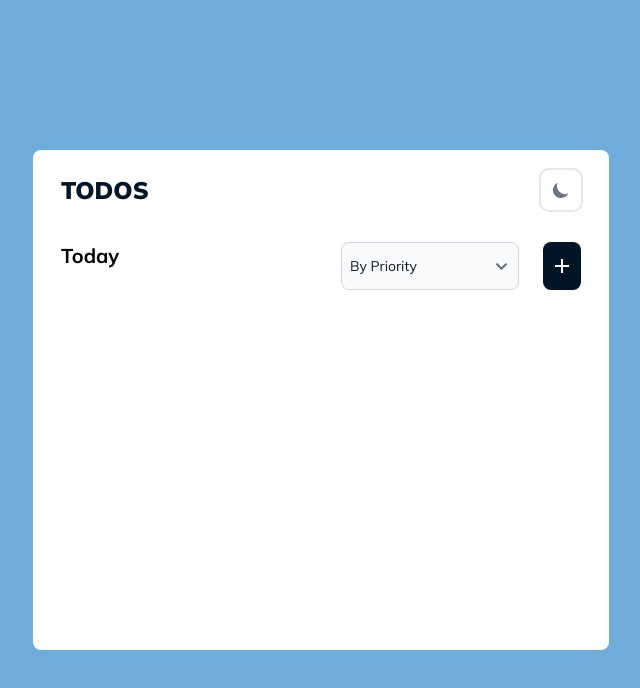
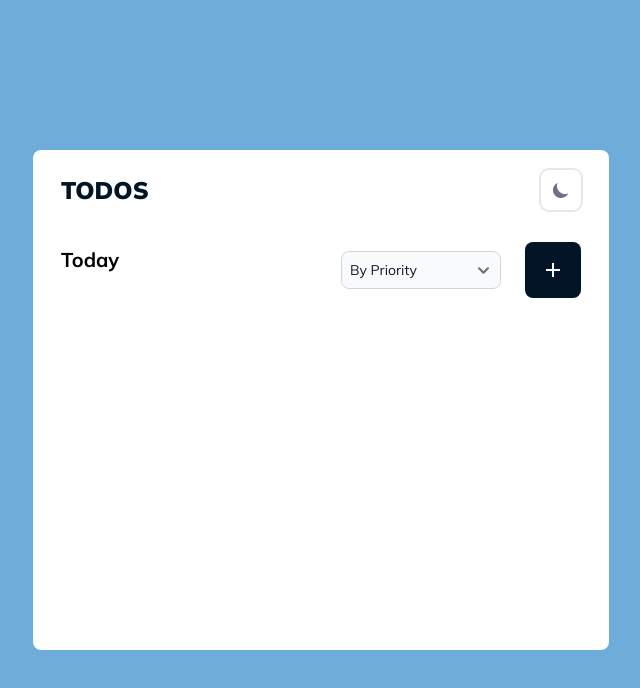
Before and after one commit to Dsouza-Malcolm/mvc-todo-app, a website built with Parcel: page src/index.html in a window 1280 px wide. Shown: the whole page, without its empty margins (319-959 px from the left). Built offline with nearby package versions, Linux system fonts and the light colour scheme.

Commit message:
update index.html file

```diff
--- a/src/index.html
+++ b/src/index.html
@@ -96,7 +96,8 @@
                 ></span>
               </div>
             </div>
-            <div class="flex gap-6">
+            <div class="flex items-center gap-6">
+              <div>
                 <select
                   id="sort"
                   class="block w-full p-2 text-sm text-gray-900 border border-gray-300 rounded-lg bg-gray-50 focus:ring-blue-500 focus:border-blue-500 dark:bg-gray-700 dark:border-gray-600 dark:placeholder-gray-400 dark:text-white dark:focus:ring-blue-500 dark:focus:border-blue-500"
@@ -107,11 +108,13 @@
                   <option value="recent">Recently Added</option>
                   <option value="completed">Completed Tasks</option>
                 </select>
+              </div>
+              <div>
                 <button
                   id="add-task-btn"
                   data-modal-target="crud-modal"
                   type="button"
-                class="bg-midnight dark:bg-white w-12 h-12 md:w-14 flex justify-center items-center rounded-lg fixed bottom-10 right-10 md:static"
+                  class="bg-midnight dark:bg-white w-12 h-12 md:w-14 md:h-14 flex justify-center items-center rounded-lg fixed bottom-10 right-10 md:static"
                 >
                   <svg class="w-6 h-6">
                     <use
@@ -120,6 +123,7 @@
                     ></use>
                   </svg>
                 </button>
+              </div>
             </div>
           </div>
           <div class="overflow-y-auto h-80 custom-scroll">
```
Lines whose indentation alone changed are shown as unchanged.
